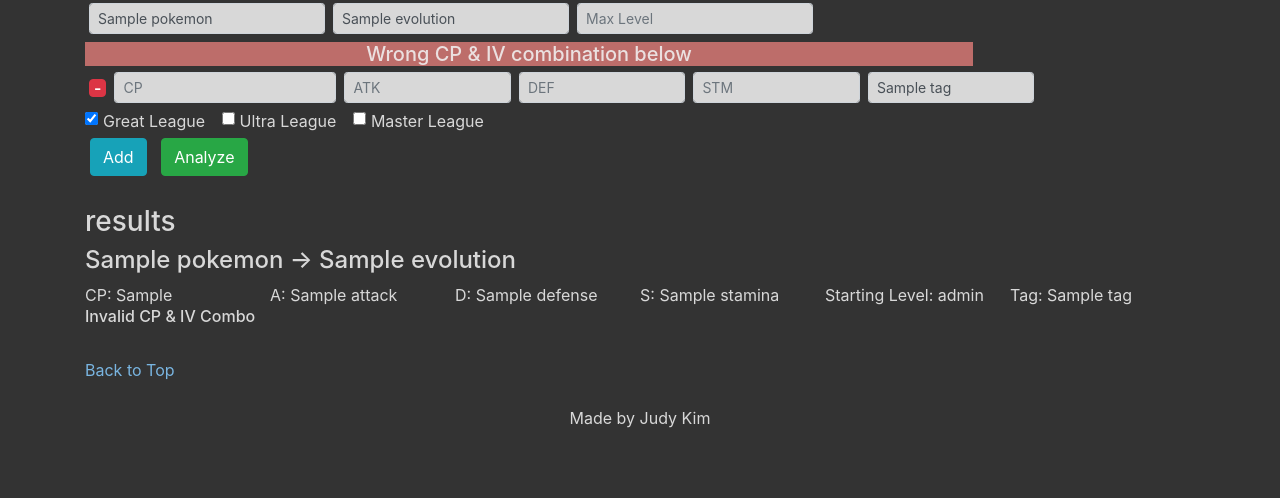
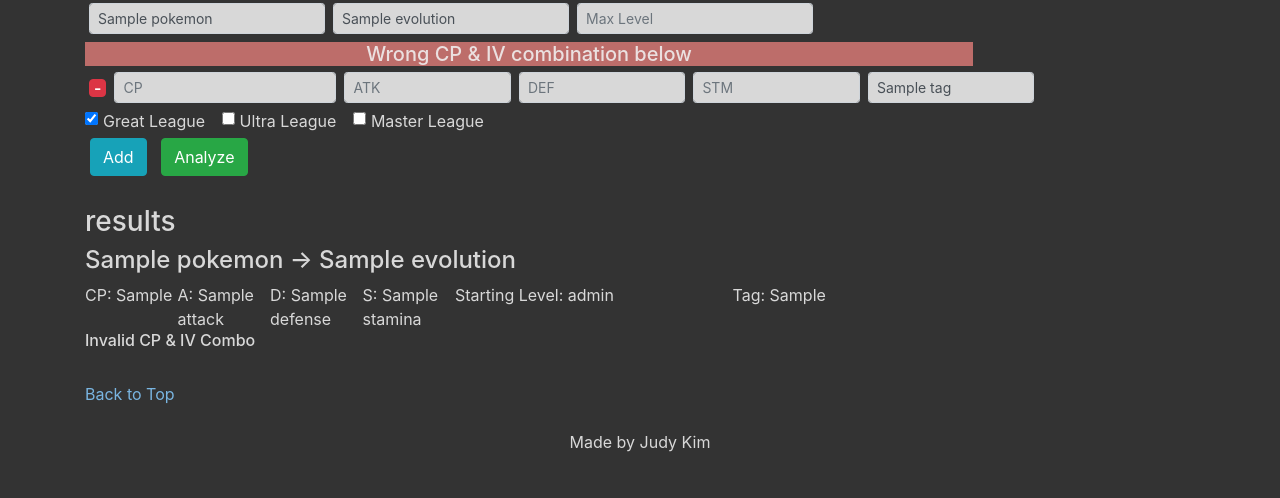
Before and after one commit to kimjudyh/pogo_pvp_fullstack, a Django app: template pvp_app/templates/home.html in a window 1280 px wide. Shown: the part 302-800 px from the top of the page. Run offline with Django 3.2, Linux system fonts and the light colour scheme; the template is opened without the code that fills it: most values are stand-ins (such as "Sample title", 1, 10 or a date in 2020); some libraries are stand-ins or nearby versions.

Commit message:
Fix tag syntax and add more decorations

```diff
--- a/pvp_app/templates/home.html
+++ b/pvp_app/templates/home.html
@@ -141,12 +141,12 @@
       <h4>{{ pokemon }} -> {{ evolution }}</h4>
       {% for result in results %}
         <div class="row no-gutters">
-          <div class="col col-2">CP: {{ result.inputs.cp }}</div>
-          <div class="col col-2">A: {{ result.inputs.attack }}</div>
-          <div class="col col-2">D: {{ result.inputs.defense }}</div>
-          <div class="col col-2">S: {{ result.inputs.stamina}}</div>
-          <div class="col col-2">Starting Level: {{ result.inputs.starting_level }}</div>
-          <div class="col col-2">Tag: {{ result.inputs.tag }}</div>
+          <div class="col col-1">CP: {{ result.inputs.cp }}</div>
+          <div class="col col-1">A: {{ result.inputs.attack }}</div>
+          <div class="col col-1">D: {{ result.inputs.defense }}</div>
+          <div class="col col-1">S: {{ result.inputs.stamina}}</div>
+          <div class="col col-3">Starting Level: {{ result.inputs.starting_level }}</div>
+          <div class="col col-5">Tag: {{ result.inputs.decorated_tag }}</div>
         </div>
         {% if not result.inputs.is_valid %}
           <h6>Invalid CP & IV Combo</h4>
```
Also changed, not shown: pvp_app/views.py (+11 -2 lines).
